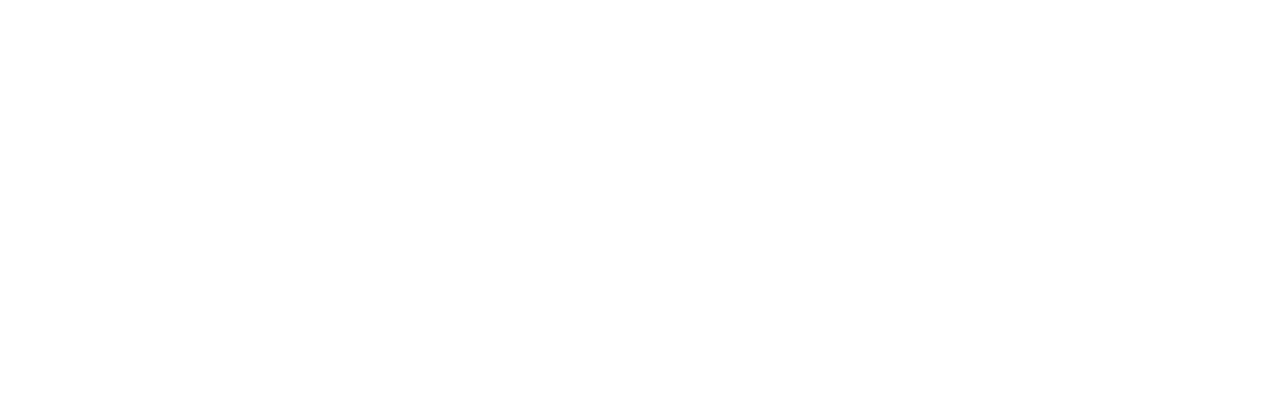
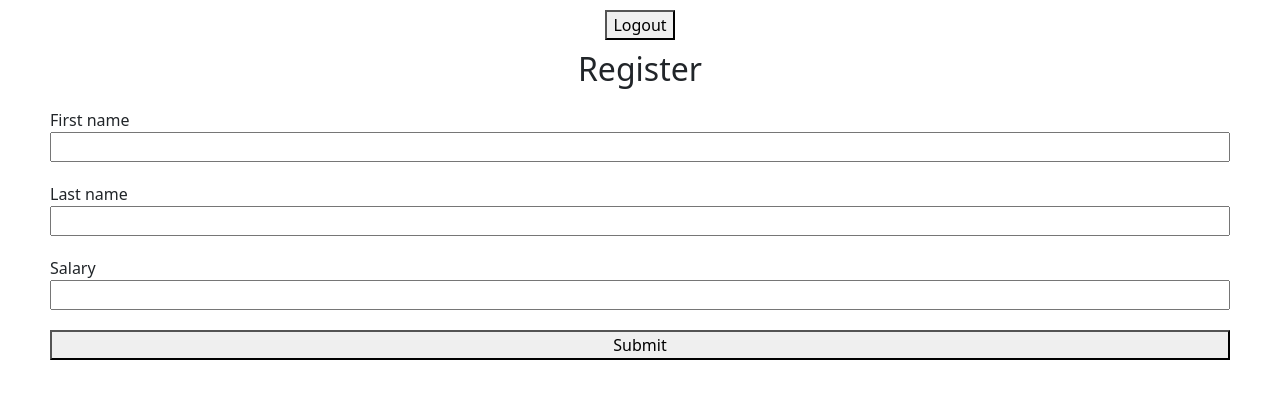
Before and after one commit to ICEP-DEV/React.Web, a React (Create React App) app: page /add_employee in a window 1280 px wide. Before the commit this address had no page. Shown: the top 398 px of the page. Built offline with nearby package versions, Linux system fonts and the light colour scheme; sample sign-in values are in the browser's storage.

Commit message:
api connected

```diff
--- a/package.json
+++ b/package.json
@@ -6,7 +6,7 @@
     "@testing-library/jest-dom": "^5.17.0",
     "@testing-library/react": "^13.4.0",
     "@testing-library/user-event": "^13.5.0",
-    "axios": "^1.5.0",
+    "axios": "^1.7.4",
     "bootstrap": "^5.3.1",
     "mdb-react-ui-kit": "^8.0.0",
     "react": "^18.2.0",
--- /dev/null
+++ b/src/API/API.js
@@ -0,0 +1 @@
+const api = 'http://localhost:3001/api/';
--- a/src/App.js
+++ b/src/App.js
@@ -1,17 +1,22 @@
 import { BrowserRouter as Router, Routes, Route } from 'react-router-dom';
 
 import Register from './screens/Register';
-import Login from './screens/Login'
-import Employee from './screens/Employee'
+import Login from './screens/Login';
+import Employee from './screens/Employee';
+import Edit from './screens/Edit';
+
 import './App.css';
 import '../node_modules/bootstrap/dist/css/bootstrap.min.css';
 function App() {
   return (
     <Router>
       <Routes>
-        <Route exact path='/' element={<Register />} />
-        <Route exact path='/login' element={<Login />} />
+      <Route exact path='/' element={<Login />} />
+        <Route exact path='/add_employee' element={<Register />} />
         <Route exact path='/emloyee' element={<Employee />} />
+        <Route exact path='/edit_employee' element={<Edit />} />
+
+
       </Routes>
     </Router>
   );
--- /dev/null
+++ b/src/screens/Edit.jsx
@@ -0,0 +1,79 @@
+import { useState } from 'react';
+import './style.css'
+import { useLocation, useNavigate } from 'react-router-dom';
+import Header from './Header';
+import axios from 'axios';
+import { ToastContainer, toast } from 'react-toastify';
+import 'react-toastify/dist/ReactToastify.css';
+
+
+function Edit() {
+    const navigate = useNavigate();
+    const { state } = useLocation();
+
+    const [Currentuser, setCurrentUser] = useState({});
+    const [FirstName, setFirstName] = useState('');
+    const [LastName, setLastName] = useState('');
+    const [Salary, setSalary] = useState('');
+
+    useState(() => {
+        console.log(state.current);
+        setCurrentUser(state.current)
+
+    }, [])
+
+    function submit() {
+
+        if (FirstName != '') {
+            Currentuser.firstname = FirstName;
+        }
+        if (LastName != '') {
+            Currentuser.lastname = LastName;
+        }
+        if (Salary != '') {
+            Currentuser.salary = Salary;
+        }
+
+
+        axios.put('http://localhost:3001/api/update_employee/'+Currentuser.id, Currentuser).then(respond => {
+            console.log(respond);
+            if (respond.data.success) {
+                navigate('/emloyee')
+            }
+            else {
+                toast.warn(respond.data.message);
+            }
+        },
+            err => {
+
+            }
+        );
+
+    }
+
+    return (
+        <div>
+            <ToastContainer />
+            <Header />
+            <h2>Register</h2>
+            <div className="form-group">
+                <label>First name</label>
+                <input type="text" className="control-form" placeholder={Currentuser.firstname} onChange={(event) => setFirstName(event.target.value)} />
+            </div>
+            <div className="form-group">
+                <label>Last name</label>
+                <input type="text" className="control-form" placeholder={Currentuser.lastname} onChange={(event) => setLastName(event.target.value)} />
+            </div>
+            <div className="form-group">
+                <label>Salary</label>
+                <input type="text" className="control-form" placeholder={Currentuser.salary} onChange={(event) => setSalary(event.target.value)} />
+            </div>
+            <div className="form-group">
+                <button onClick={() => submit()}>Submit</button>
+            </div>
+        </div>
+    );
+
+}
+
+export default Edit;
--- a/src/screens/Employee.jsx
+++ b/src/screens/Employee.jsx
@@ -1,37 +1,74 @@
-import { Link } from "react-router-dom";
+import { Link, useNavigate } from "react-router-dom";
 import Header from './Header';
+import { useEffect, useState } from "react";
+import axios from "axios";
+import { ToastContainer, toast } from 'react-toastify';
+import 'react-toastify/dist/ReactToastify.css';
 
 function Employee() {
-    const employees = [
+    const navigate = useNavigate();
+    const [Employees, setEmployees] = useState([]);
 
-        { Id: 101, Name: 'Abhinav', Location: 'Bangalore', Salary: 12345 },
 
-        { Id: 102, Name: 'Abhishek', Location: 'Chennai', Salary: 23456 },
+    useEffect(() => {
+        axios.get('http://localhost:3001/api/all_employees').then(respond => {
+            console.log(respond);
+            if (respond.data.success) {
+                console.log(respond.data.results);
+                setEmployees(respond.data.results)
+            }
+            else {
+                toast.warn(respond.data.message);
+            }
+        },
+            err => {
 
-        { Id: 103, Name: 'Ajay', Location: 'Bangalore', Salary: 34567 }
-    ];
+            }
+        );
+    },[])
+
+    function edit(data) {
+        navigate('/edit_employee', { state: { current: data } })
+    }
+
+    function delete_employee(data) {
+        axios.delete('http://localhost:3001/api/delete_employee/' + data).then(respond => {
+
+            if (respond.data.success) {
+                toast(respond.data.message);
+            }
+            else {
+                toast.warn(respond.data.message);
+            }
+        },
+            err => {
+
+            }
+        );
+    }
     return (<div >
+        <ToastContainer />
         <Header />
 
-        <button className="btn btn-primary" style={{width:"100%", margin:'50px 0'}}>Add Employee</button>
+        <button className="btn btn-primary" style={{ width: "100%", margin: '50px 0' }} onClick={() => navigate('/add_employee')}>Add Employee</button>
         <table id="customers">
             <thead>
-                <th>Id</th>
-                <th>Name</th>
-                <th>Location</th>
+                <th>Firstname</th>
+                <th>lastame</th>
                 <th>Salary</th>
+                <th>Added By</th>
                 <th>Action</th>
             </thead>
             <tbody>
-                {employees.map((emp, xid) => (
+                {Employees.map((emp, xid) => (
                     <tr key={xid}>
-                        <td>{emp.Id}</td>
-                        <td>{emp.Name}</td>
-                        <td>{emp.Location}</td>
-                        <td>{emp.Salary}</td>
+                        <td>{emp.firstname}</td>
+                        <td>{emp.lastname}</td>
+                        <td>{emp.salary}</td>
+                        <td>{emp.email}</td>
                         <td>
-                            <button className="btn btn-success">Edit</button>
-                            <button className="btn btn-danger">Delete</button>
+                            <button className="btn btn-success" onClick={() => edit(emp)}>Edit</button>
+                            <button className="btn btn-danger" onClick={() => delete_employee(emp.id)}>Delete</button>
                         </td>
                     </tr>
                 ))}
--- a/src/screens/Header.jsx
+++ b/src/screens/Header.jsx
@@ -1,12 +1,24 @@
-import { Link } from "react-router-dom";
+import { useEffect } from "react";
+import { Link, useNavigate } from "react-router-dom";
 
 
 function Header() {
+    const navigate = useNavigate();
+    useEffect(() => {
+        var user = JSON.parse(localStorage.getItem('user_info'))
+        console.log(user);
+        if (user === undefined || user === null) {
+            navigate('/');
+            return;
+        }
+    })
+    const logout = () => {
+        localStorage.removeItem('user_info');
+        navigate('/')
+    }
+    return (<div id="header">
 
-    return (<div id="header">
-        <Link to='/'  className="nav_button">Register</Link>
-        <Link to='/login' className="nav_button">Login</Link>
-        <Link to='/emloyee' className="nav_button">Employee</Link>
+        <button className="nav_button" onClick={logout}>Logout</button>
     </div>)
 }
 
--- a/src/screens/Login.jsx
+++ b/src/screens/Login.jsx
@@ -1,15 +1,18 @@
 import { useState } from "react";
 import { ToastContainer, toast } from 'react-toastify';
 import 'react-toastify/dist/ReactToastify.css';
-import Header from './Header';
+import axios from 'axios';
+import api from '../API/API';
+import { useNavigate } from "react-router-dom";
 function Login() {
+    const navigate = useNavigate();
     const user = [{ email: "kekana@gmail.com", password: '123zxc@Z' }, { email: 'nkosana@gmail.com', password: '123zxc@Z' }]
 
     const [Email, setEmail] = useState('');
     const [Password, setPassword] = useState('');
 
     const login = () => {
-        var isFound = false;
+        /*var isFound = false;
         for (var k = 0; k < user.length; k++) {
             if (user[k].email === Email) {
                 if(user[k].password === Password){
@@ -23,13 +26,33 @@ function Login() {
         }
         else {
             toast.warn("user not found");
-        }
+        }*/
 
+
+        var data = { email: Email, password: Password }
+        axios.post('http://localhost:3001/api/login', data).then(respond => {
+            console.log(respond);
+            if (respond.data.success) {
+                console.log(respond.data.results[0]);
+                var user = {
+                    email: respond.data.results[0].email,
+                    id: respond.data.results[0].id
+                }
+                localStorage.setItem('user_info', JSON.stringify(user));
+                navigate('/emloyee')
+            }
+            else {
+                toast.warn(respond.data.message);
+            }
+        },
+            err => {
+
+            }
+        );
 
     }
     return (<div>
         <ToastContainer />
-        <Header />
         <h2>Login</h2>
         <div className="form-group">
             <label>Email</label>
--- a/src/screens/Register.jsx
+++ b/src/screens/Register.jsx
@@ -2,12 +2,15 @@ import { useState } from 'react';
 import './style.css'
 import { useNavigate } from 'react-router-dom';
 import Header from './Header';
+import axios from 'axios';
+import { ToastContainer, toast } from 'react-toastify';
+import 'react-toastify/dist/ReactToastify.css';
 
 function Register() {
     const navigate = useNavigate();
     const [FirstName, setFirstName] = useState('');
     const [LastName, setLastName] = useState('');
-    const [Email, setEmail] = useState('');
+    const [Salary, setSalary] = useState('');
 
     function submit() {
         if (FirstName === '') {
@@ -18,21 +21,39 @@ function Register() {
             alert('Enter last name');
             return;
         }
-        if (Email === '') {
-            alert('Enter email name');
+        if (Salary === '') {
+            alert('Enter Salary name');
             return;
         }
-        var emailValidation = /\S+@\S+\.\S+/;
-        if (!Email.match(emailValidation)) {
-            alert('Enter valid email address');
-            return;
+
+        var userInfo = JSON.parse(localStorage.getItem('user_info'))
+        var data = {
+            firstname: FirstName,
+            lastname: LastName,
+            salary: Salary,
+            userId: userInfo.id
         }
-        var data = { FirstName, LastName, Email }
         console.log(data);
-        navigate('/login')
+
+        axios.post('http://localhost:3001/api/register_employee',data).then((respond)=>{
+            if(respond.data.success){
+                toast.warn(respond.data.message);
+                setTimeout(
+                    navigate('/emloyee')
+                    , 5000);
+            }
+            else{
+                toast.warn(respond.data.message);
+            }
+        })
+
+
+
+
     }
     return (
         <div>
+             <ToastContainer />
             <Header />
             <h2>Register</h2>
             <div className="form-group">
@@ -44,8 +65,8 @@ function Register() {
                 <input type="text" onChange={(event) => setLastName(event.target.value)} className="control-form" />
             </div>
             <div className="form-group">
-                <label>Email</label>
-                <input type="text" onChange={(event) => setEmail(event.target.value)} className="control-form" />
+                <label>Salary</label>
+                <input type="text" onChange={(event) => setSalary(event.target.value)} className="control-form" />
             </div>
             <div className="form-group">
                 <button onClick={() => submit()}>Submit</button>
```
Also changed, not shown: 1 other file (tests, documents, lock files or other folders).
